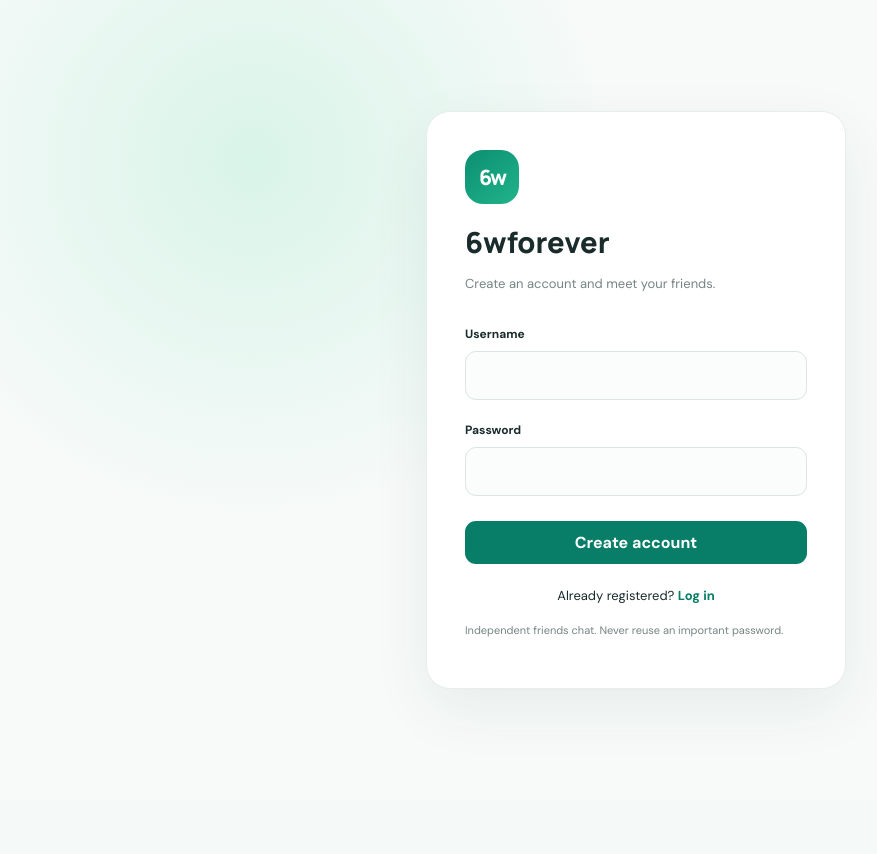
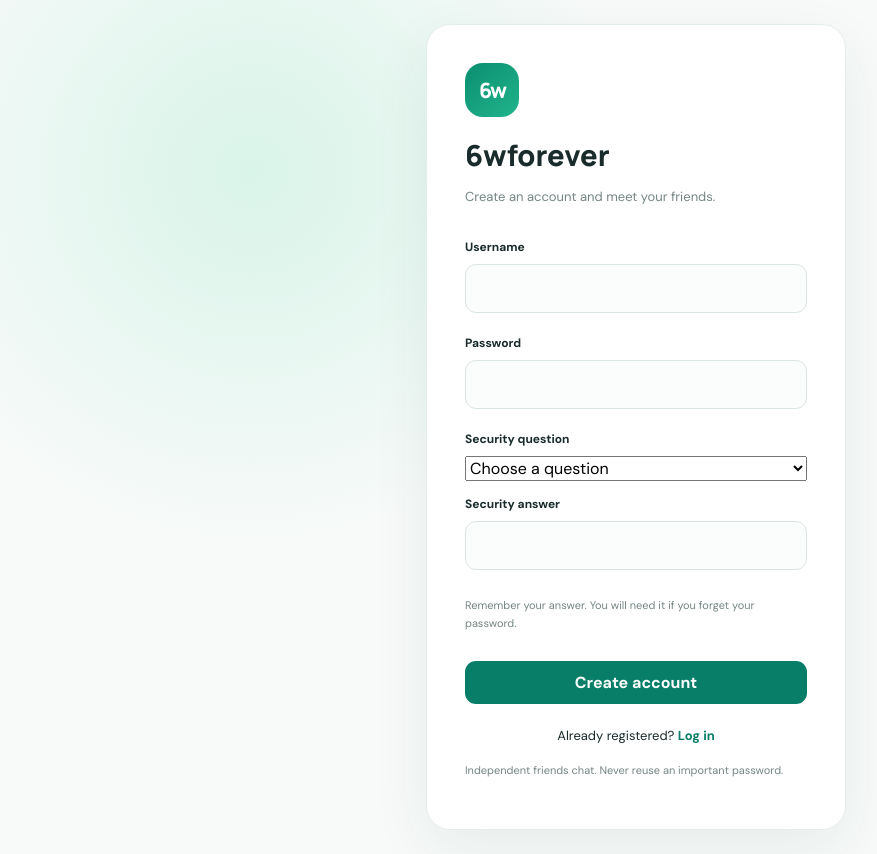
Before and after one commit to harisuhanth/6WFOREVER, a Flask app: page /register in a window 1280 px wide. Shown: the whole page, without its empty margins (4-881 px from the left). Before the commit the page ends 689 px from the top, so only its background shows below. Run offline with Flask 3, Linux system fonts and the light colour scheme.

Commit message:
Add security questions and password recovery

```diff
--- a/app.py
+++ b/app.py
@@ -4,6 +4,7 @@ import secrets
 import json
 from datetime import datetime, timezone
 from functools import wraps
+
 
 from flask import Flask, render_template, request, redirect, url_for, session, jsonify
 from flask_sqlalchemy import SQLAlchemy
@@ -13,8 +14,8 @@ from werkzeug.utils import secure_filename
 
 app = Flask(__name__)
 app.config["SECRET_KEY"] = os.environ.get(
-    "SECRET_KEY", "replace-this-secret-before-deploy"
-)
+        "SECRET_KEY", "replace-this-secret-before-deploy"
+    )
 app.config["MAX_CONTENT_LENGTH"] = 8 * 1024 * 1024
 
 dburl = os.environ.get("DATABASE_URL", "sqlite:///6wforever.db")
@@ -95,6 +96,23 @@ class User(db.Model):
         default=lambda: datetime.now(timezone.utc),
         nullable=False
     )
+
+
+
+class SecurityQuestion(db.Model):
+    id = db.Column(db.Integer, primary_key=True)
+    user_id = db.Column(
+        db.Integer,
+        db.ForeignKey("user.id"),
+        unique=True,
+        nullable=False
+    )
+    question = db.Column(db.String(200), nullable=False)
+    answer_hash = db.Column(db.String(255), nullable=False)
+    failed_attempts = db.Column(
+        db.Integer, default=0, nullable=False
+    )
+    locked_until = db.Column(db.Float, default=0, nullable=False)
 
 
 class Conversation(db.Model):
@@ -303,9 +321,19 @@ def login():
         ):
             session.clear()
             session["user_id"] = user.id
+
             user.last_seen = time.time()
             db.session.commit()
+
+            recovery = SecurityQuestion.query.filter_by(
+                user_id=user.id
+            ).first()
+
+            if not recovery:
+                return redirect(url_for("setup_security_question"))
+
             return redirect(url_for("home"))
+
 
         error = "Username or password is incorrect."
 
@@ -322,14 +350,30 @@ def register():
     if request.method == "POST":
         username = request.form.get("username", "").strip().lower()
         password = request.form.get("password", "")
+        security_question = request.form.get("security_question", "").strip()
+        security_answer = " ".join(
+            request.form.get("security_answer", "").casefold().split()
+        )
+
+        allowed_questions = {
+            "What was the name of your first school?",
+            "What is the name of your favourite fictional character?",
+            "What was your childhood nickname?"
+        }
 
         if not 3 <= len(username) <= 24 or not username.replace(
             "_", ""
         ).isalnum():
             error = "Username: 3–24 letters, numbers or underscores."
 
-        elif len(password) < 8:
-            error = "Password must be at least 8 characters."
+        elif not 8 <= len(password) <= 128:
+            error = "Password must be 8–128 characters."
+
+        elif security_question not in allowed_questions:
+            error = "Please choose a valid security question."
+
+        elif not 2 <= len(security_answer) <= 100:
+            error = "Security answer must be 2–100 characters."
 
         elif User.query.filter_by(username=username).first():
             error = "That username is already taken."
@@ -347,9 +391,7 @@ def register():
                     "Ask the site admin to add more flags."
                 )
                 return render_template(
-                    "auth.html",
-                    mode="register",
-                    error=error
+                    "auth.html", mode="register", error=error
                 ), 400
 
             u = User(
@@ -360,6 +402,14 @@ def register():
             )
 
             db.session.add(u)
+            db.session.flush()
+
+            recovery = SecurityQuestion(
+                user_id=u.id,
+                question=security_question,
+                answer_hash=generate_password_hash(security_answer)
+            )
+            db.session.add(recovery)
             db.session.commit()
 
             session.clear()
@@ -367,6 +417,143 @@ def register():
             return redirect(url_for("home"))
 
     return render_template("auth.html", mode="register", error=error)
+
+
+
+
+@app.route("/setup-security-question", methods=["GET", "POST"])
+def setup_security_question():
+    user = me()
+
+    if not user:
+        return redirect(url_for("login"))
+
+    recovery = SecurityQuestion.query.filter_by(
+        user_id=user.id
+    ).first()
+
+    if recovery:
+        return redirect(url_for("home"))
+
+    allowed_questions = {
+        "What was the name of your first school?",
+        "What is the name of your favourite fictional character?",
+        "What was your childhood nickname?"
+    }
+
+    error = ""
+
+    if request.method == "POST":
+        question = request.form.get("security_question", "").strip()
+        answer = " ".join(
+            request.form.get("security_answer", "").casefold().split()
+        )
+
+        if question not in allowed_questions:
+            error = "Please choose a valid security question."
+        elif not 2 <= len(answer) <= 100:
+            error = "Your answer must be 2–100 characters."
+        else:
+            recovery = SecurityQuestion(
+                user_id=user.id,
+                question=question,
+                answer_hash=generate_password_hash(answer)
+            )
+            db.session.add(recovery)
+            db.session.commit()
+
+            return redirect(url_for("home"))
+
+    return render_template(
+        "setup_security_question.html",
+        error=error
+    )
+
+
+@app.route("/forgot-password", methods=["GET", "POST"])
+def forgot_password():
+    error = ""
+    username = ""
+    question = None
+
+    if request.method == "POST":
+        action = request.form.get("action", "")
+        username = request.form.get("username", "").strip().lower()
+
+        user = User.query.filter_by(username=username).first()
+        recovery = (
+            SecurityQuestion.query.filter_by(user_id=user.id).first()
+            if user else None
+        )
+
+        if action == "lookup":
+            if recovery:
+                question = recovery.question
+            else:
+                error = (
+                    "No recovery question is available for that account. "
+                    "Contact the site administrator."
+                )
+
+        elif action == "reset":
+            answer = " ".join(
+                request.form.get("security_answer", "").casefold().split()
+            )
+            new_password = request.form.get("new_password", "")
+
+            if not user or not recovery:
+                error = "Unable to verify those details."
+
+            elif recovery.locked_until > time.time():
+                error = (
+                    "Too many incorrect answers. "
+                    "Please try again after 15 minutes."
+                )
+                question = recovery.question
+
+            elif not check_password_hash(
+                recovery.answer_hash, answer
+            ):
+                recovery.failed_attempts += 1
+
+                if recovery.failed_attempts >= 5:
+                    recovery.failed_attempts = 0
+                    recovery.locked_until = time.time() + 900
+                    error = (
+                        "Too many incorrect answers. "
+                        "Please try again after 15 minutes."
+                    )
+                else:
+                    error = "The security answer is incorrect."
+
+                db.session.commit()
+                question = recovery.question
+
+            elif not 8 <= len(new_password) <= 128:
+                error = "New password must be 8–128 characters."
+                question = recovery.question
+
+            elif check_password_hash(user.password_hash, new_password):
+                error = "Choose a different password."
+                question = recovery.question
+
+            else:
+                user.password_hash = generate_password_hash(new_password)
+                recovery.failed_attempts = 0
+                recovery.locked_until = 0
+                db.session.commit()
+
+                return redirect(url_for("login"))
+
+    return render_template(
+        "forgot_password.html",
+        error=error,
+        username=username,
+        question=question
+    )
+
+
+
 
 
 @app.post("/api/change-password")
--- a/templates/auth.html
+++ b/templates/auth.html
@@ -1 +1,96 @@
-<!doctype html><html lang="en"><head><meta charset="utf-8"><meta name="viewport" content="width=device-width,initial-scale=1"><title>{{ 'Log in' if mode=='login' else 'Register' }} · 6wforever</title><link rel="stylesheet" href="{{url_for('static',filename='style.css')}}"></head><body class="auth-page"><main class="auth-card"><div class="brand-mark">6w</div><h1>6wforever</h1><p class="muted">{{'Welcome back. Your people are here.' if mode=='login' else 'Create an account and meet your friends.'}}</p>{% if error %}<div class="notice error">{{error}}</div>{% endif %}<form method="post" class="auth-form"><label for="username">Username</label><input id="username" name="username" minlength="3" maxlength="24" autocomplete="username" required><label for="password">Password</label><input id="password" name="password" type="password" minlength="8" autocomplete="{{'current-password' if mode=='login' else 'new-password'}}" required><button class="primary full">{{'Log in' if mode=='login' else 'Create account'}}</button></form><p class="switch">{{'New here?' if mode=='login' else 'Already registered?'}} <a href="{{url_for('register' if mode=='login' else 'login')}}">{{'Create an account' if mode=='login' else 'Log in'}}</a></p><p class="tiny">Independent friends chat. Never reuse an important password.</p></main></body></html>
+<!doctype html>
+<html lang="en">
+<head>
+    <meta charset="utf-8">
+    <meta name="viewport" content="width=device-width, initial-scale=1">
+    <title>{{ 'Log in' if mode == 'login' else 'Register' }} · 6wforever</title>
+    <link rel="stylesheet" href="{{ url_for('static', filename='style.css') }}">
+</head>
+<body class="auth-page">
+    <main class="auth-card">
+        <div class="brand-mark">6w</div>
+        <h1>6wforever</h1>
+
+        <p class="muted">
+            {{ 'Welcome back. Your people are here.' if mode == 'login' else 'Create an account and meet your friends.' }}
+        </p>
+
+        {% if error %}
+            <div class="notice error">{{ error }}</div>
+        {% endif %}
+
+        <form method="post" class="auth-form">
+            <label for="username">Username</label>
+            <input
+                id="username"
+                name="username"
+                minlength="3"
+                maxlength="24"
+                autocomplete="username"
+                required
+            >
+
+            <label for="password">Password</label>
+            <input
+                id="password"
+                name="password"
+                type="password"
+                minlength="8"
+                maxlength="128"
+                autocomplete="{{ 'current-password' if mode == 'login' else 'new-password' }}"
+                required
+            >
+
+            {% if mode == 'register' %}
+                <label for="security_question">Security question</label>
+                <select id="security_question" name="security_question" required>
+                    <option value="">Choose a question</option>
+                    <option value="What was the name of your first school?">
+                        What was the name of your first school?
+                    </option>
+                    <option value="What is the name of your favourite fictional character?">
+                        What is the name of your favourite fictional character?
+                    </option>
+                    <option value="What was your childhood nickname?">
+                        What was your childhood nickname?
+                    </option>
+                </select>
+
+                <label for="security_answer">Security answer</label>
+                <input
+                    id="security_answer"
+                    name="security_answer"
+                    minlength="2"
+                    maxlength="100"
+                    autocomplete="off"
+                    required
+                >
+                <p class="tiny">
+                    Remember your answer. You will need it if you forget your password.
+                </p>
+            {% endif %}
+
+            <button class="primary full">
+                {{ 'Log in' if mode == 'login' else 'Create account' }}
+            </button>
+        </form>
+
+        {% if mode == 'login' %}
+            <p class="switch">
+                <a href="{{ url_for('forgot_password') }}">Forgot password?</a>
+            </p>
+        {% endif %}
+
+        <p class="switch">
+            {{ 'New here?' if mode == 'login' else 'Already registered?' }}
+            <a href="{{ url_for('register' if mode == 'login' else 'login') }}">
+                {{ 'Create an account' if mode == 'login' else 'Log in' }}
+            </a>
+        </p>
+
+        <p class="tiny">
+            Independent friends chat. Never reuse an important password.
+        </p>
+    </main>
+</body>
+</html>
```
Also changed, not shown: templates/forgot_password.html (added, +77 -0 lines), templates/setup_security_question.html (added, +47 -0 lines).
